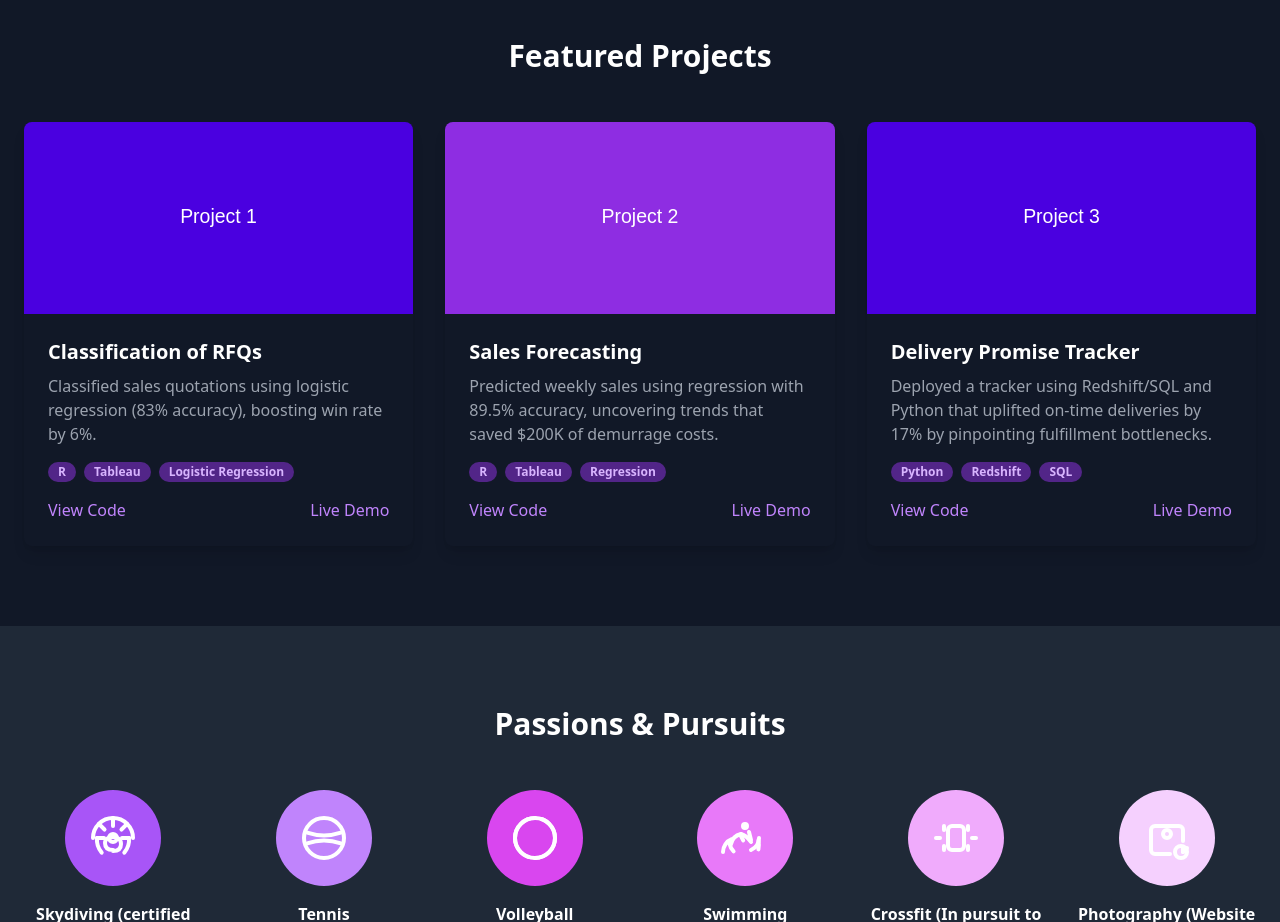
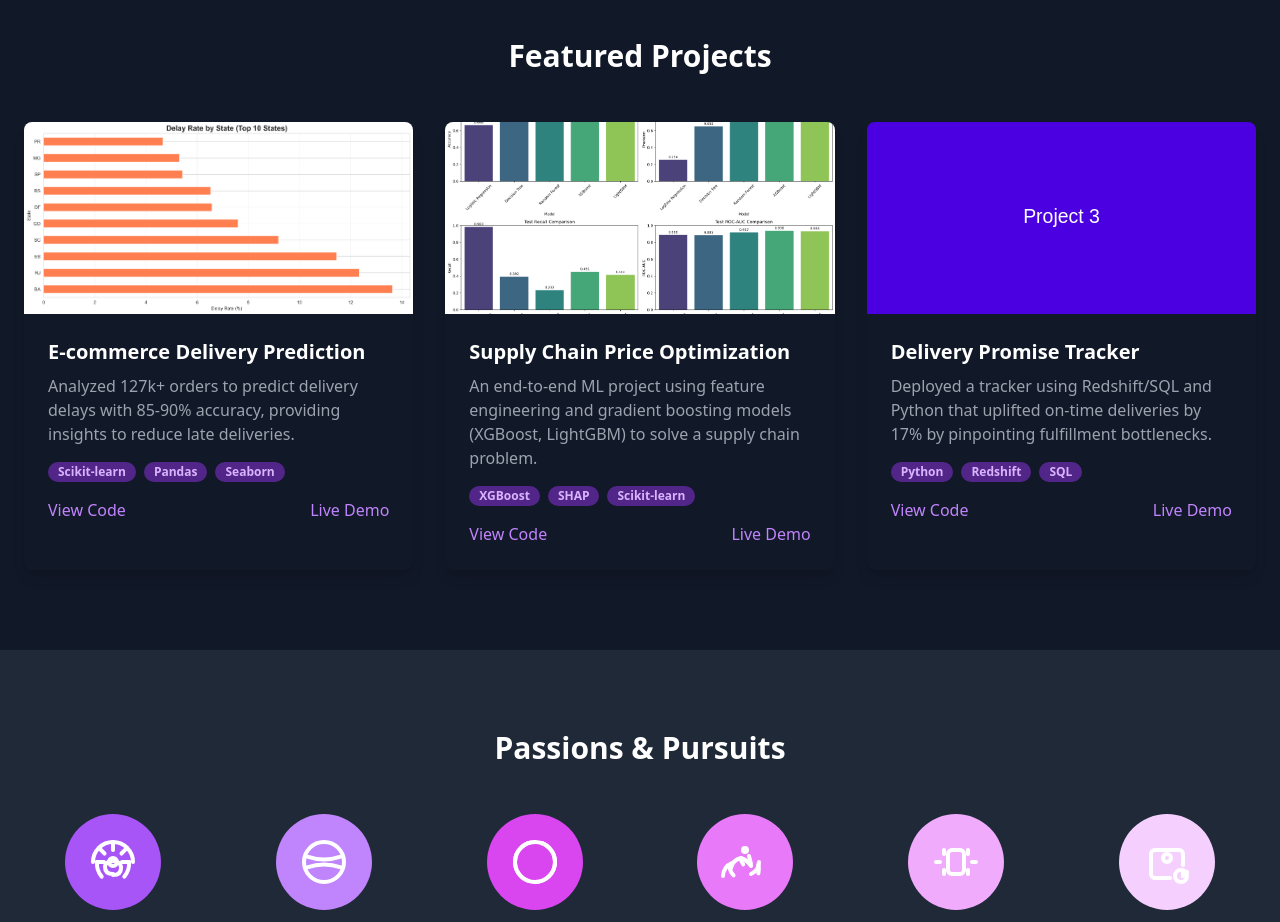
Before and after one commit to dizzyvizzy30/dizzyvizzy30.github.io, a plain HTML site: page index.html in a window 1280 px wide. Shown: the part 2080-3002 px from the top of the page. Drawn offline with nearby package versions, Linux system fonts and the light colour scheme.

Commit message:
feat: Add two new detailed projects to portfolio

```diff
--- a/index.html
+++ b/index.html
@@ -279,34 +279,34 @@
                 <div class="grid grid-cols-1 md:grid-cols-2 lg:grid-cols-3 gap-8">
                     <!-- Project Card 1 -->
                     <div class="bg-gray-900 rounded-lg overflow-hidden shadow-lg transform hover:scale-105 transition-transform duration-300">
-                        <img class="w-full h-48 object-cover" src="./assets/images/project1.svg" alt="Project 1 Placeholder">
+                        <img class="w-full h-48 object-cover" src="./assets/images/ecommerce_delay_map.png" alt="E-commerce project map">
                         <div class="p-6">
-                            <h3 class="text-xl font-bold mb-2">Classification of RFQs</h3>
-                            <p class="text-gray-400 mb-4">Classified sales quotations using logistic regression (83% accuracy), boosting win rate by 6%.</p>
+                            <h3 class="text-xl font-bold mb-2">E-commerce Delivery Prediction</h3>
+                            <p class="text-gray-400 mb-4">Analyzed 127k+ orders to predict delivery delays with 85-90% accuracy, providing insights to reduce late deliveries.</p>
                             <div class="flex flex-wrap gap-2 mb-4">
-                                <span class="bg-purple-600/50 text-purple-300 text-xs font-semibold px-2.5 py-0.5 rounded-full">R</span>
-                                <span class="bg-purple-600/50 text-purple-300 text-xs font-semibold px-2.5 py-0.5 rounded-full">Tableau</span>
-                                <span class="bg-purple-600/50 text-purple-300 text-xs font-semibold px-2.5 py-0.5 rounded-full">Logistic Regression</span>
+                                <span class="bg-purple-600/50 text-purple-300 text-xs font-semibold px-2.5 py-0.5 rounded-full">Scikit-learn</span>
+                                <span class="bg-purple-600/50 text-purple-300 text-xs font-semibold px-2.5 py-0.5 rounded-full">Pandas</span>
+                                <span class="bg-purple-600/50 text-purple-300 text-xs font-semibold px-2.5 py-0.5 rounded-full">Seaborn</span>
                             </div>
                             <div class="flex justify-between">
-                                <a href="#" class="text-purple-400 hover:underline">View Code</a>
+                                <a href="https://github.com/dizzyvizzy30/Ecommerce-SC-Analytics" target="_blank" class="text-purple-400 hover:underline">View Code</a>
                                 <a href="#" class="text-purple-400 hover:underline">Live Demo</a>
                             </div>
                         </div>
                     </div>
                     <!-- Project Card 2 -->
                     <div class="bg-gray-900 rounded-lg overflow-hidden shadow-lg transform hover:scale-105 transition-transform duration-300">
-                        <img class="w-full h-48 object-cover" src="./assets/images/project2.svg" alt="Project 2 Placeholder">
+                        <img class="w-full h-48 object-cover" src="./assets/images/supply_chain_model_comparison.png" alt="Supply Chain project model comparison">
                         <div class="p-6">
-                            <h3 class="text-xl font-bold mb-2">Sales Forecasting</h3>
-                            <p class="text-gray-400 mb-4">Predicted weekly sales using regression with 89.5% accuracy, uncovering trends that saved $200K of demurrage costs.</p>
+                            <h3 class="text-xl font-bold mb-2">Supply Chain Price Optimization</h3>
+                            <p class="text-gray-400 mb-4">An end-to-end ML project using feature engineering and gradient boosting models (XGBoost, LightGBM) to solve a supply chain problem.</p>
                             <div class="flex flex-wrap gap-2 mb-4">
-                                <span class="bg-purple-600/50 text-purple-300 text-xs font-semibold px-2.5 py-0.5 rounded-full">R</span>
-                                <span class="bg-purple-600/50 text-purple-300 text-xs font-semibold px-2.5 py-0.5 rounded-full">Tableau</span>
-                                <span class="bg-purple-600/50 text-purple-300 text-xs font-semibold px-2.5 py-0.5 rounded-full">Regression</span>
+                                <span class="bg-purple-600/50 text-purple-300 text-xs font-semibold px-2.5 py-0.5 rounded-full">XGBoost</span>
+                                <span class="bg-purple-600/50 text-purple-300 text-xs font-semibold px-2.5 py-0.5 rounded-full">SHAP</span>
+                                <span class="bg-purple-600/50 text-purple-300 text-xs font-semibold px-2.5 py-0.5 rounded-full">Scikit-learn</span>
                             </div>
                             <div class="flex justify-between">
-                                <a href="#" class="text-purple-400 hover:underline">View Code</a>
+                                <a href="https://github.com/dizzyvizzy30/Supply-chain-ML-Project" target="_blank" class="text-purple-400 hover:underline">View Code</a>
                                 <a href="#" class="text-purple-400 hover:underline">Live Demo</a>
                             </div>
                         </div>
```
Also changed, not shown: assets/images/ecommerce_delay_map.png (added), assets/images/supply_chain_model_comparison.png (added).
